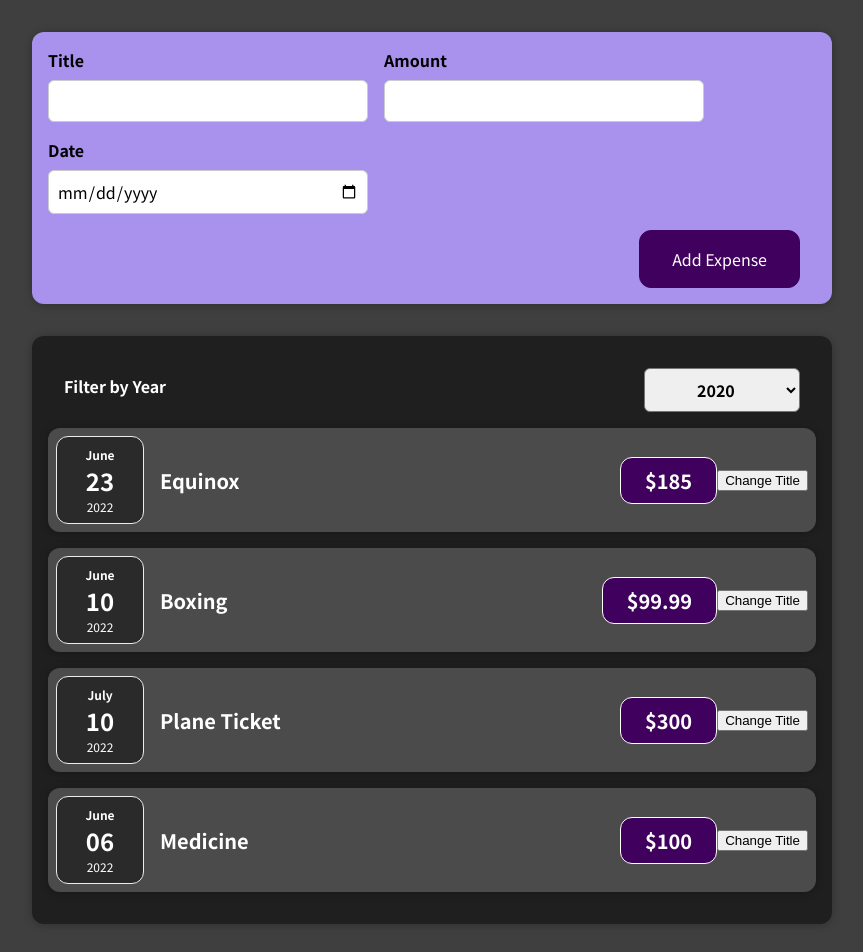
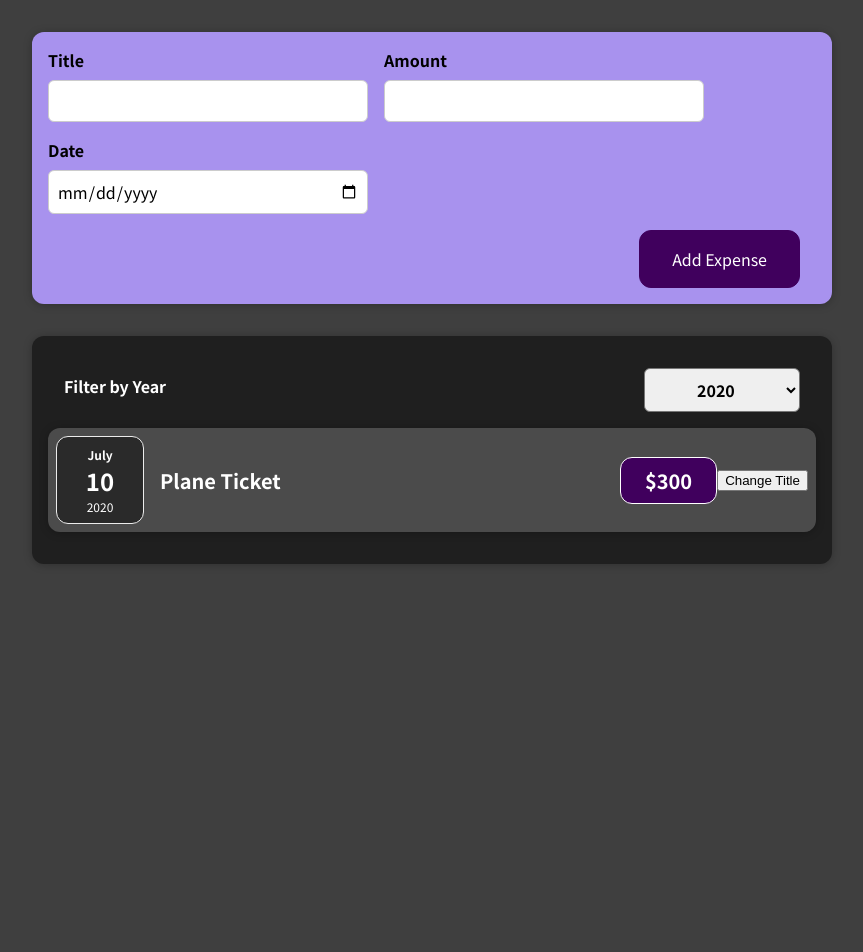
Before and after one commit to meredithbloom/react-udemy-expenses, a React (Create React App) app: page / in a window 1280 px wide. Shown: the top 952 px of the page, without its empty margins (208-1071 px from the left). After the commit the page ends 800 px from the top, so only its background shows below. Built offline with nearby package versions, Linux system fonts and the light colour scheme.

Commit message:
added functioning year filter

```diff
--- a/src/App.js
+++ b/src/App.js
@@ -1,20 +1,27 @@
-import React from 'react'
+import React, {useState} from 'react'
 import ExpenseItem from './components/Expenses/ExpenseItem'
 import Expenses from './components/Expenses/Expenses';
 import NewExpense from './components/NewExpense/NewExpense';
 import ExpensesFilter from './components/Expenses/ExpensesFilter';
 
-const App = () => {
-  const expenses = [
+
+const DUMMY_EXPENSES = [
     { id: 'e1', title: 'Equinox', amount: 185, date: new Date(2022, 5, 23) },
-    { id: 'e2', title: 'Boxing', amount: 99.99, date: new Date(2022, 5, 10) },
-    { id: 'e3', title: 'Plane Ticket', amount: 300, date: new Date(2022, 6, 10) },
-    { id: 'e4', title: 'Medicine', amount: 100, date: new Date(2022, 5, 6) }
+    { id: 'e2', title: 'Boxing', amount: 99.99, date: new Date(2019, 5, 10) },
+    { id: 'e3', title: 'Plane Ticket', amount: 300, date: new Date(2020, 6, 10) },
+    { id: 'e4', title: 'Medicine', amount: 100, date: new Date(2021, 5, 6) }
   ]
 
+
+const App = () => {
+
+  const [expenses, setExpenses] = useState(DUMMY_EXPENSES)
+
+
   const addExpenseHandler = (expense) => {
-    console.log('in app.js')
-    console.log(expense)
+    setExpenses(prevExpenses => {
+      return [expense, ...prevExpenses]
+    })
   }
 
 
--- a/src/components/Expenses/ExpenseItem.js
+++ b/src/components/Expenses/ExpenseItem.js
@@ -17,7 +17,7 @@ const ExpenseItem = (props) => {
         <Card className='expense-item'>
             <ExpenseDate date={props.date}/>
             <div className='expense-item__description'>
-                <h2>{ title }</h2>
+                <h2>{ props.title }</h2>
                 <div className='expense-item__price'>${props.amount}</div>
             </div>
             <button onClick={clickHandler}>Change Title</button>
--- a/src/components/Expenses/Expenses.js
+++ b/src/components/Expenses/Expenses.js
@@ -5,33 +5,28 @@ import ExpensesFilter from './ExpensesFilter'
 import Card from '../UI/Card'
 
 const Expenses = (props) => {
-    const expenses = [...props.expenses]
     const [filteredYear, setFilteredYear] = useState('2020')
 
     const filterChangeHandler = (selectedYear) => {
         setFilteredYear(selectedYear)
     }
 
+    const yearFilter = (expenses, selectedYear) => {
+        return expenses.filter(expense => expense.date.getFullYear().toString() == selectedYear)
+    }
+
     return (
         <div>
             <Card className='expenses'>
-                <ExpensesFilter selected={filteredYear} onChangeFilter={filterChangeHandler}/>
-                <ExpenseItem
-                    title={expenses[0].title}
-                    amount={expenses[0].amount}
-                    date={expenses[0].date }/>
-                <ExpenseItem
-                    title={expenses[1].title}
-                    amount={expenses[1].amount}
-                    date={expenses[1].date }/>
-                <ExpenseItem
-                    title={expenses[2].title}
-                    amount={expenses[2].amount}
-                    date={expenses[2].date }/>
-                <ExpenseItem
-                    title={expenses[3].title}
-                    amount={expenses[3].amount}
-                    date={expenses[3].date }/>
+                <ExpensesFilter selected={filteredYear} onChangeFilter={filterChangeHandler} />
+                {yearFilter(props.expenses, filteredYear).map(expense =>
+                    <ExpenseItem
+                        key={expense.id}
+                        title={expense.title}
+                        amount={expense.amount}
+                        date={expense.date}
+                    />
+                )}
             </Card>
         </div>
     )
```
